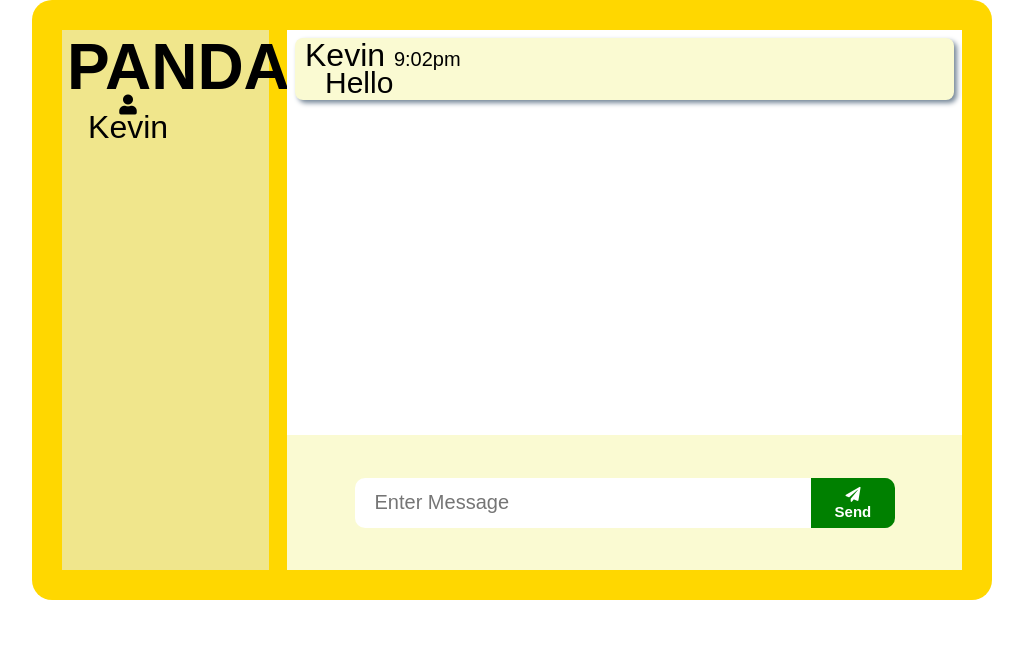
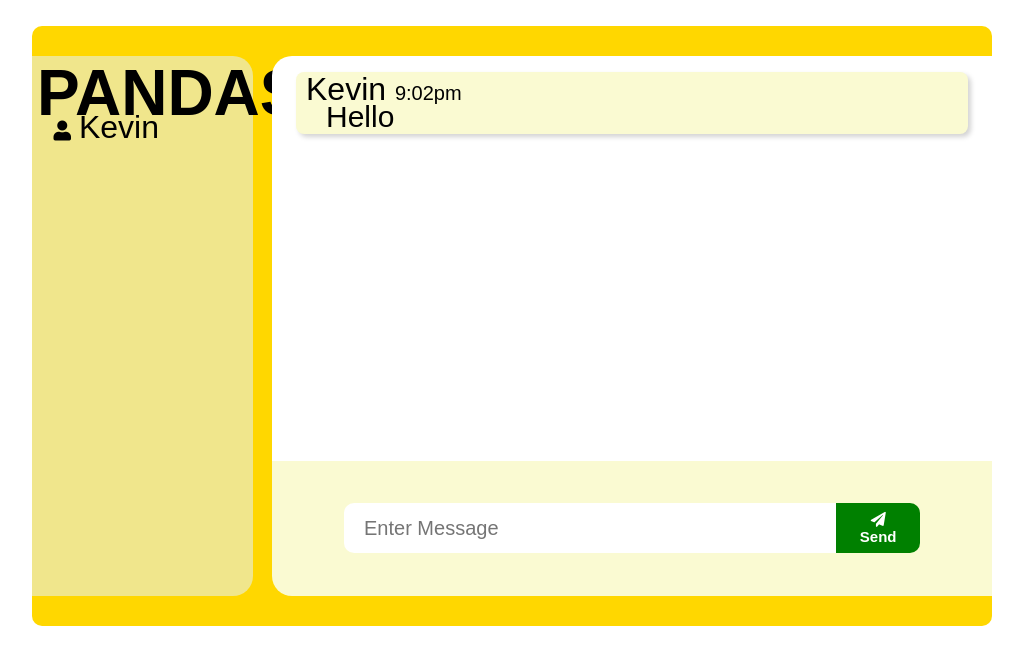
Before and after one commit to Snackonevil/golden-panda-gossip, a website: page public/chat.html in a window 1280 px wide. Shown: the whole page, without its empty margins (128-1151 px from the left). Drawn offline with nearby package versions, Linux system fonts and the light colour scheme; no server answers; a web font is replaced by a local one.

Commit message:
chat window styling and required username input

```diff
--- a/public/css/style.css
+++ b/public/css/style.css
@@ -41,6 +41,7 @@ main {
   background-color: gold;
   border-radius: 20px;
   padding: 30px;
+  margin-top: 2%;
 }
 
 .welcome img {
@@ -64,6 +65,7 @@ main {
 input {
   height: 50px;
   width: 100%;
+  border: 0;
   border-top-left-radius: 10px;
   border-bottom-left-radius: 10px;
   padding: 5px 20px;
@@ -73,6 +75,7 @@ input {
 .user-form button {
   border-top-right-radius: 10px;
   border-bottom-right-radius: 10px;
+  border: 0;
   background-color: green;
   color: white;
   font-size: 20px;
@@ -112,14 +115,17 @@ input {
   max-width: 1000px;
   height: 600px;
   background-color: gold;
-  border-radius: 20px;
-  padding: 30px;
+  border-radius: 10px;
+  padding: 30px 0px;
+  margin-top: 2%;
 }
 
 .left-panel {
   width: 23%;
   height: 100%;
   background-color: khaki;
+  border-top-right-radius: 20px;
+  border-bottom-right-radius: 20px;
 }
 
 .left-panel h1 {
@@ -134,11 +140,12 @@ input {
 
 #chat-window {
   background-color: white;
-  padding: 0.5rem;
+  padding: 1rem 1.5rem;
   height: 75%;
   width: 100%;
   margin: auto;
   overflow-y: scroll;
+  border-top-left-radius: 20px;
 }
 
 #msg {
@@ -172,13 +179,14 @@ input {
   align-items: center;
   background-color: lightgoldenrodyellow;
   height: 25%;
+  border-bottom-left-radius: 20px;
 }
 
 .message {
   background-color: lightgoldenrodyellow;
   border-radius: 8px;
   padding: 5px 10px;
-  box-shadow: lightslategray 3px 3px 5px;
+  box-shadow: lightgray 3px 3px 5px;
 }
 
 .message-data {
```
Also changed, not shown: public/index.html (+1 -0 lines).
